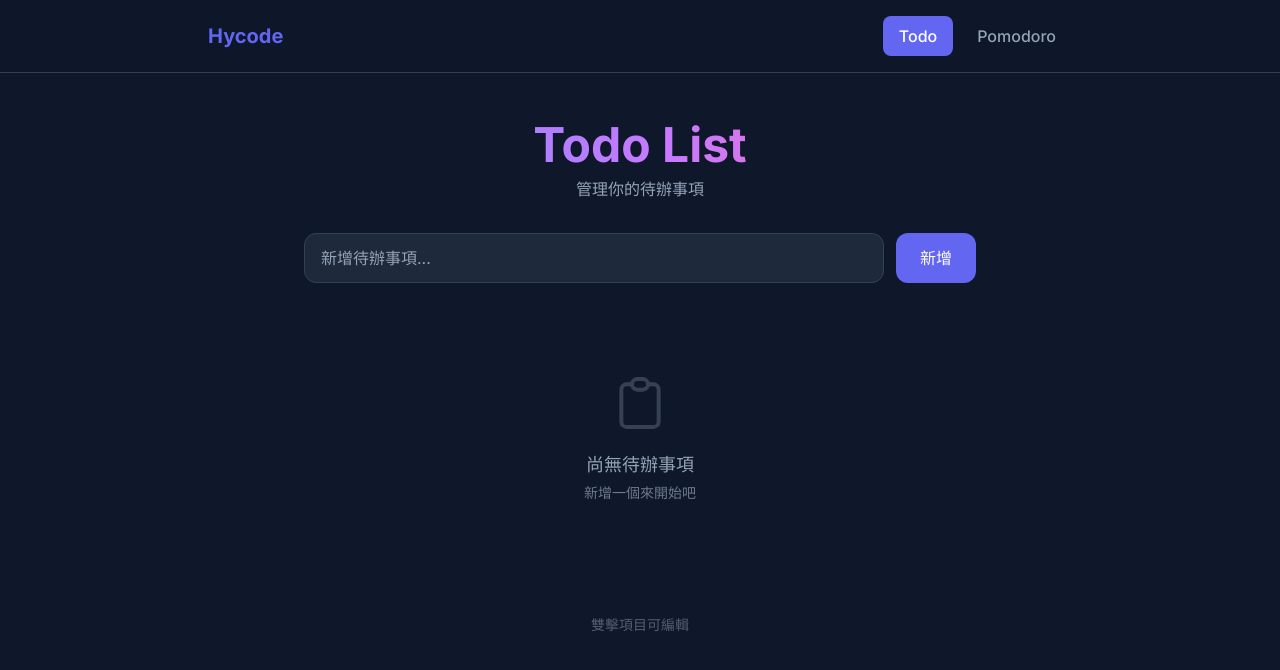
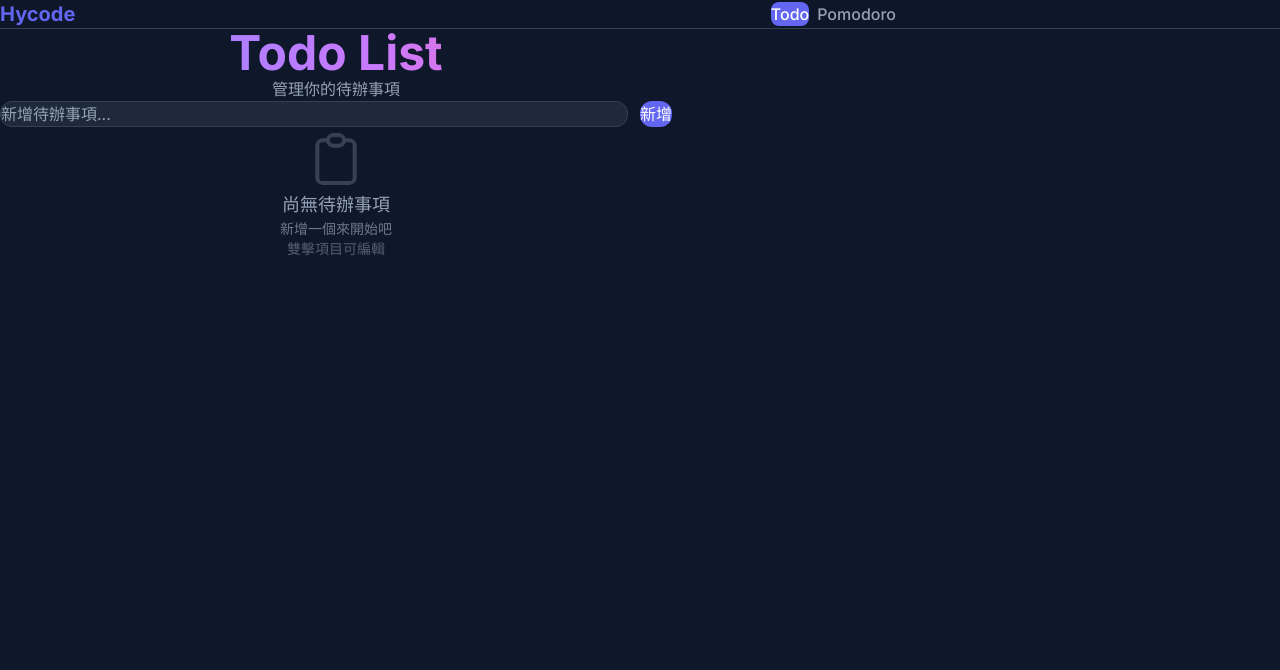
Before and after one commit to KevinYang2229/hycode, a React (Vite) app: page / in a window 1280 px wide. Shown: the top 670 px of the page. Built offline with nearby package versions, Linux system fonts and the light colour scheme.

Commit message:
fix: 修正 CSS 背景色設定和 React 初始化

```diff
--- /dev/null
+++ b/src/TestApp.tsx
@@ -0,0 +1,10 @@
+function TestApp() {
+  return (
+    <div style={{ padding: '20px', color: 'white', textAlign: 'center' }}>
+      <h1>React 正在工作</h1>
+      <p>測試頁面</p>
+    </div>
+  );
+}
+
+export default TestApp;
--- a/src/index.css
+++ b/src/index.css
@@ -15,13 +15,16 @@
 
 * {
   box-sizing: border-box;
+  margin: 0;
+  padding: 0;
 }
 
 body {
   margin: 0;
+  padding: 0;
   font-family: 'Inter', -apple-system, BlinkMacSystemFont, 'Segoe UI', Roboto, sans-serif;
-  background: var(--color-bg);
-  color: var(--color-text);
+  background-color: #0f172a;
+  color: #f1f5f9;
   min-height: 100vh;
 }
 
--- a/src/main.tsx
+++ b/src/main.tsx
@@ -3,7 +3,12 @@ import { createRoot } from 'react-dom/client'
 import './index.css'
 import MainApp from './MainApp.tsx'
 
-createRoot(document.getElementById('root')!).render(
+const root = document.getElementById('root');
+if (!root) {
+  throw new Error('Failed to find root element');
+}
+
+createRoot(root).render(
   <StrictMode>
     <MainApp />
   </StrictMode>,
--- a/vite.config.ts
+++ b/vite.config.ts
@@ -5,7 +5,7 @@ import tailwindcss from '@tailwindcss/vite'
 export default defineConfig({
   plugins: [react(), tailwindcss()],
   server: {
-    port: 3000,
-    host: true
+    port: 18789,
+    host: '0.0.0.0'
   }
 })
```
